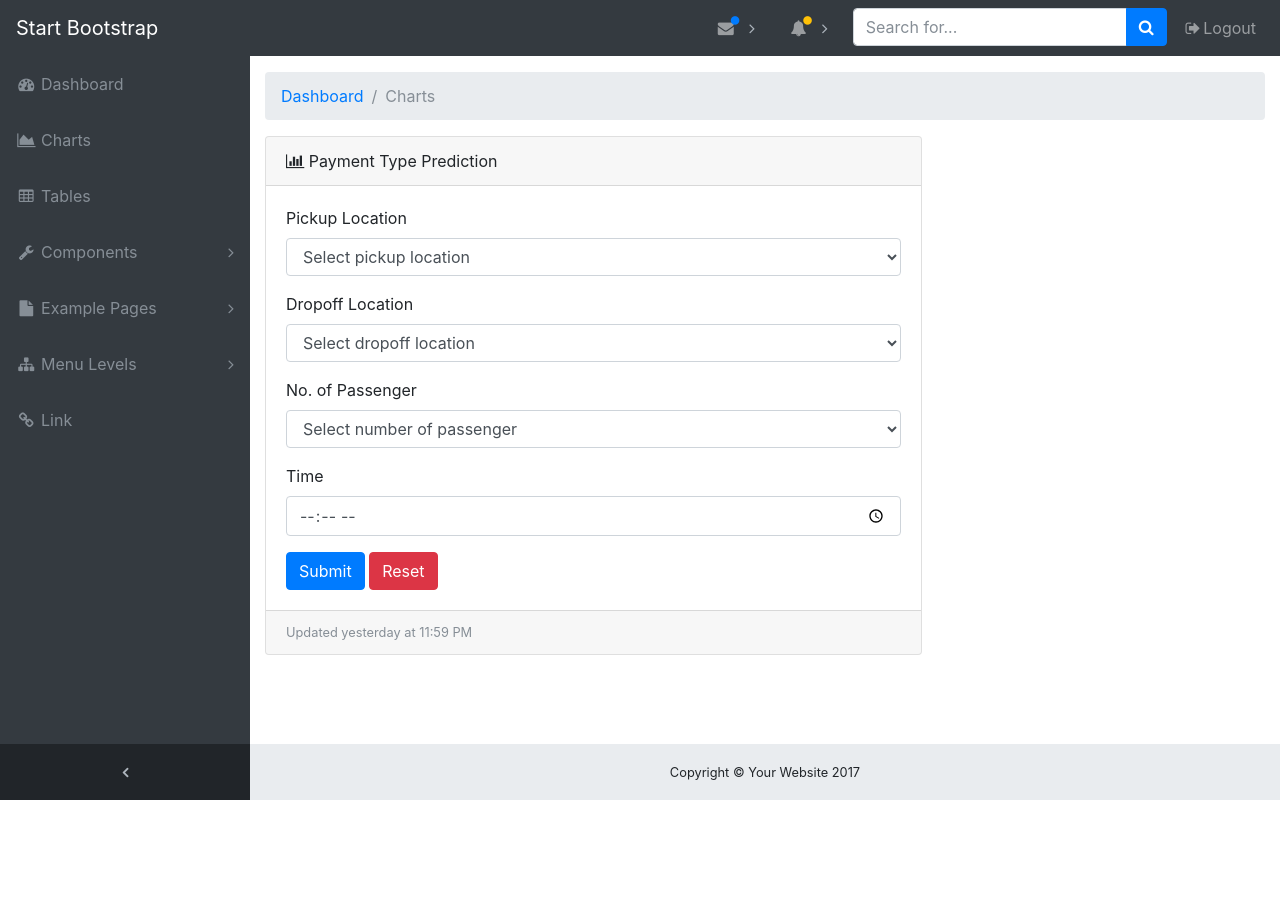
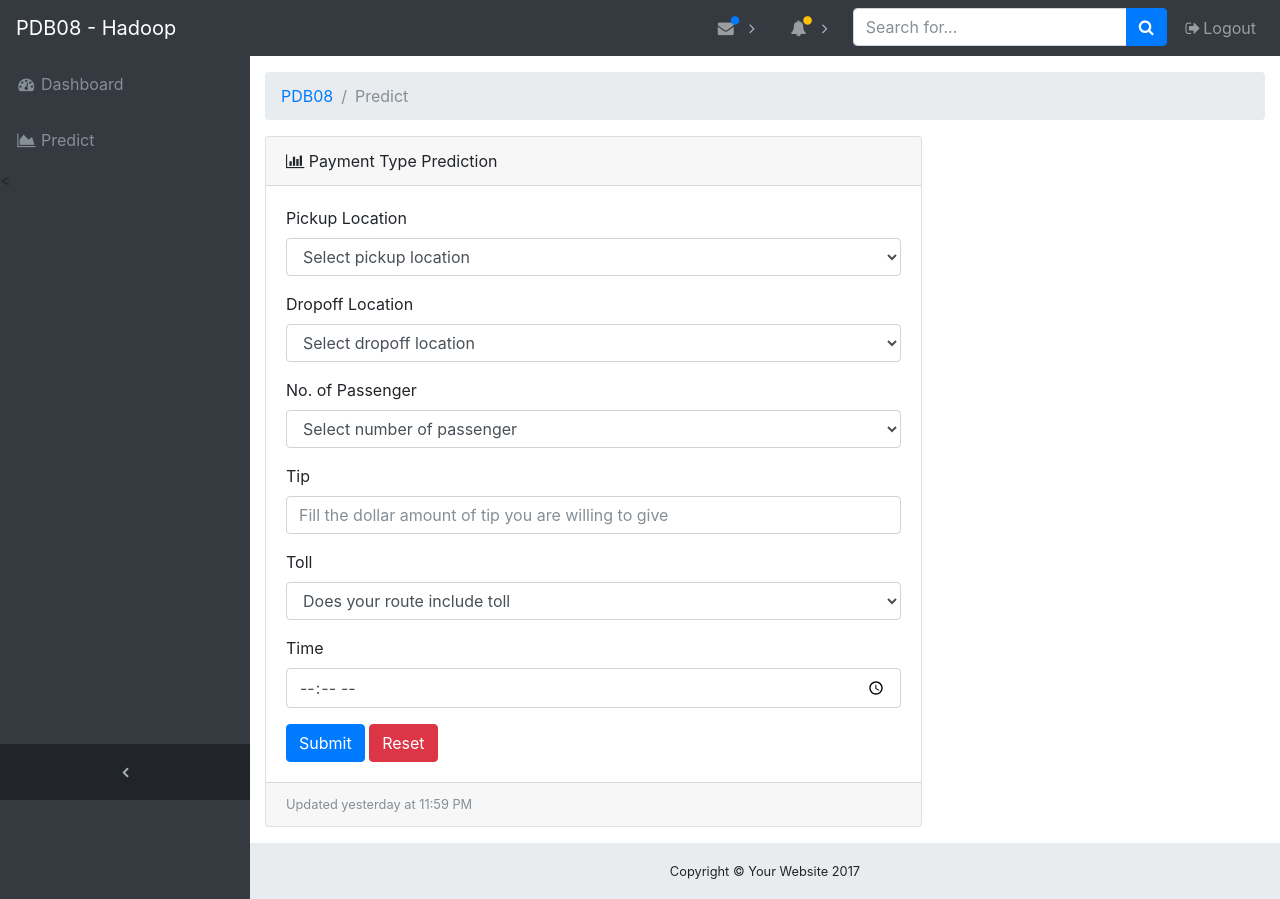
Before and after one commit to fpzhafira/pdb08, a Flask app: template app/templates/charts.html in a window 1280 px wide. Before the commit the page ends 800 px from the top, so only its background shows below. Run offline with Flask 2, Linux system fonts and the light colour scheme; the template is opened without the code that fills it, so the values that code supplies are empty; some libraries are stand-ins or nearby versions.

Commit message:
add input param

```diff
--- a/app/templates/base.html
+++ b/app/templates/base.html
@@ -26,31 +26,31 @@
 <body class="fixed-nav sticky-footer bg-dark" id="page-top">
   <!-- Navigation-->
   <nav class="navbar navbar-expand-lg navbar-dark bg-dark fixed-top" id="mainNav">
-    <a class="navbar-brand" href="index.html">Start Bootstrap</a>
+    <a class="navbar-brand" href="/index">PDB08 - Hadoop</a>
     <button class="navbar-toggler navbar-toggler-right" type="button" data-toggle="collapse" data-target="#navbarResponsive" aria-controls="navbarResponsive" aria-expanded="false" aria-label="Toggle navigation">
       <span class="navbar-toggler-icon"></span>
     </button>
     <div class="collapse navbar-collapse" id="navbarResponsive">
       <ul class="navbar-nav navbar-sidenav" id="exampleAccordion">
         <li class="nav-item" data-toggle="tooltip" data-placement="right" title="Dashboard">
-          <a class="nav-link" href="index.html">
+          <a class="nav-link" href="/index">
             <i class="fa fa-fw fa-dashboard"></i>
             <span class="nav-link-text">Dashboard</span>
           </a>
         </li>
         <li class="nav-item" data-toggle="tooltip" data-placement="right" title="Charts">
-          <a class="nav-link" href="/charts">
+          <a class="nav-link" href="/predict">
             <i class="fa fa-fw fa-area-chart"></i>
-            <span class="nav-link-text">Charts</span>
+            <span class="nav-link-text">Predict</span>
           </a>
         </li>
-        <li class="nav-item" data-toggle="tooltip" data-placement="right" title="Tables">
+        <!-- <li class="nav-item" data-toggle="tooltip" data-placement="right" title="Tables">
           <a class="nav-link" href="tables.html">
             <i class="fa fa-fw fa-table"></i>
             <span class="nav-link-text">Tables</span>
           </a>
-        </li>
-        <li class="nav-item" data-toggle="tooltip" data-placement="right" title="Components">
+        </li> -->
+        <<!-- li class="nav-item" data-toggle="tooltip" data-placement="right" title="Components">
           <a class="nav-link nav-link-collapse collapsed" data-toggle="collapse" href="#collapseComponents" data-parent="#exampleAccordion">
             <i class="fa fa-fw fa-wrench"></i>
             <span class="nav-link-text">Components</span>
@@ -63,8 +63,8 @@
               <a href="cards.html">Cards</a>
             </li>
           </ul>
-        </li>
-        <li class="nav-item" data-toggle="tooltip" data-placement="right" title="Example Pages">
+        </li> -->
+        <!-- <li class="nav-item" data-toggle="tooltip" data-placement="right" title="Example Pages">
           <a class="nav-link nav-link-collapse collapsed" data-toggle="collapse" href="#collapseExamplePages" data-parent="#exampleAccordion">
             <i class="fa fa-fw fa-file"></i>
             <span class="nav-link-text">Example Pages</span>
@@ -84,7 +84,7 @@
             </li>
           </ul>
         </li>
-        <li class="nav-item" data-toggle="tooltip" data-placement="right" title="Menu Levels">
+ -->        <!-- <li class="nav-item" data-toggle="tooltip" data-placement="right" title="Menu Levels">
           <a class="nav-link nav-link-collapse collapsed" data-toggle="collapse" href="#collapseMulti" data-parent="#exampleAccordion">
             <i class="fa fa-fw fa-sitemap"></i>
             <span class="nav-link-text">Menu Levels</span>
@@ -114,13 +114,13 @@
               </ul>
             </li>
           </ul>
-        </li>
-        <li class="nav-item" data-toggle="tooltip" data-placement="right" title="Link">
+        </li> -->
+        <!-- <li class="nav-item" data-toggle="tooltip" data-placement="right" title="Link">
           <a class="nav-link" href="#">
             <i class="fa fa-fw fa-link"></i>
             <span class="nav-link-text">Link</span>
           </a>
-        </li>
+        </li> -->
       </ul>
       <ul class="navbar-nav sidenav-toggler">
         <li class="nav-item">
--- a/app/templates/charts.html
+++ b/app/templates/charts.html
@@ -3,9 +3,9 @@
 <!-- Breadcrumbs-->
       <ol class="breadcrumb">
         <li class="breadcrumb-item">
-          <a href="#">Dashboard</a>
+          <a href="#">PDB08</a>
         </li>
-        <li class="breadcrumb-item active">Charts</li>
+        <li class="breadcrumb-item active">Predict</li>
       </ol>
       <div class="row">
         <div class="col-lg-8">
@@ -37,13 +37,28 @@
                 </div>
 
                 <div class="form-group">
-                    <label for="dropoff">No. of Passenger</label>
+                    <label for="passenger">No. of Passenger</label>
                     <select name="passenger" class="form-control">
                       <option value="">Select number of passenger</option>
                       <option value="1">1</option>
                       <option value="2">2</option>
                       <option value="3">3</option>
                       <option value="4">4</option>
+                    </select>
+                </div>
+
+                <div class="form-group">
+                    <label for="tip">Tip</label>
+                    <input type="tip" name="timestamp" class="form-control"  placeholder="Fill the dollar amount of tip you are willing to give" ></input>
+                    <p class="help-block text-danger"></p>
+                </div>
+
+                <div class="form-group">
+                    <label for="toll">Toll</label>
+                    <select name="toll" class="form-control">
+                      <option value="">Does your route include toll</option>
+                      <option value="1">Yes</option>
+                      <option value="0">No</option>
                     </select>
                 </div>
 
--- a/app/templates/index.html
+++ b/app/templates/index.html
@@ -3,9 +3,9 @@
       <!-- Breadcrumbs-->
       <ol class="breadcrumb">
         <li class="breadcrumb-item">
-          <a href="#">Dashboard</a>
+          <a href="#">PDB08</a>
         </li>
-        <li class="breadcrumb-item active">My Dashboard</li>
+        <li class="breadcrumb-item active">Dashboard</li>
       </ol>
       <!-- Icon Cards-->
       <div class="row">
```
Also changed, not shown: app/__init__.py (+3 -10 lines), app/views.py (+6 -5 lines), 3 other files.
